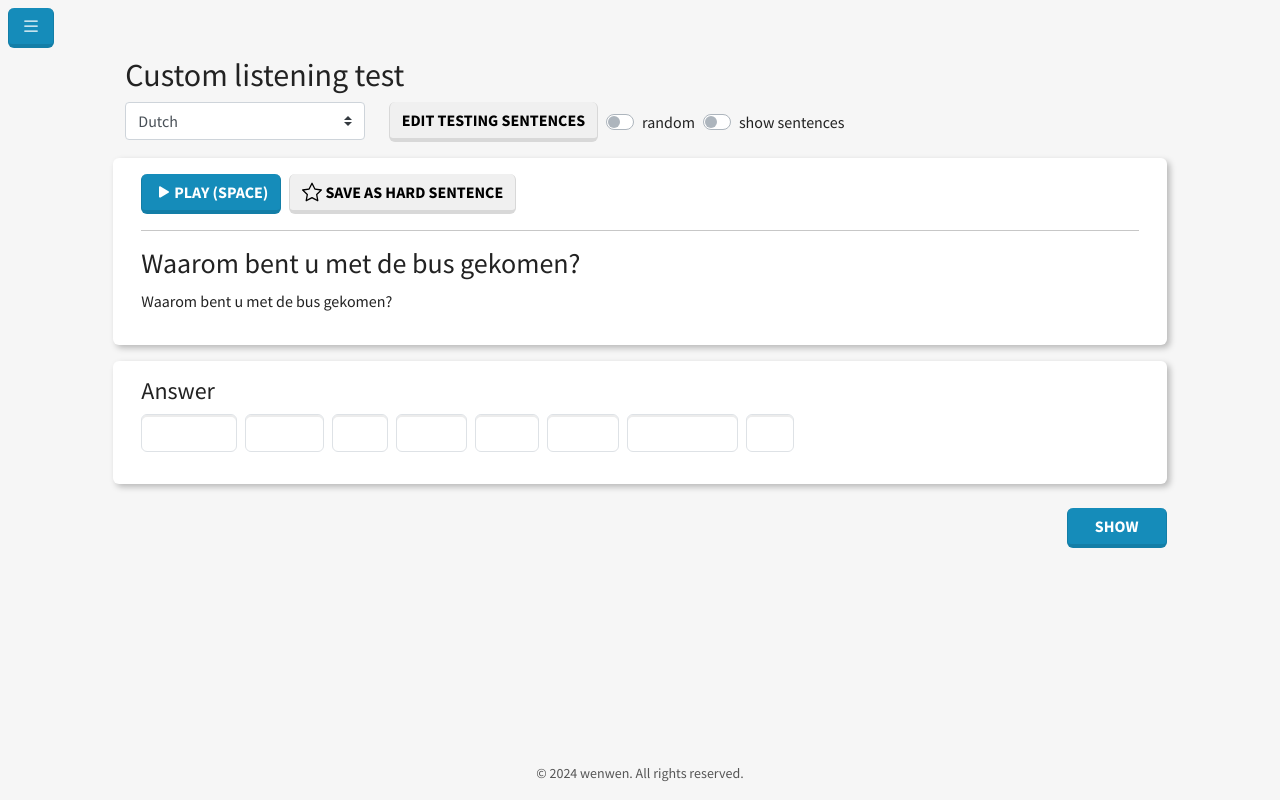
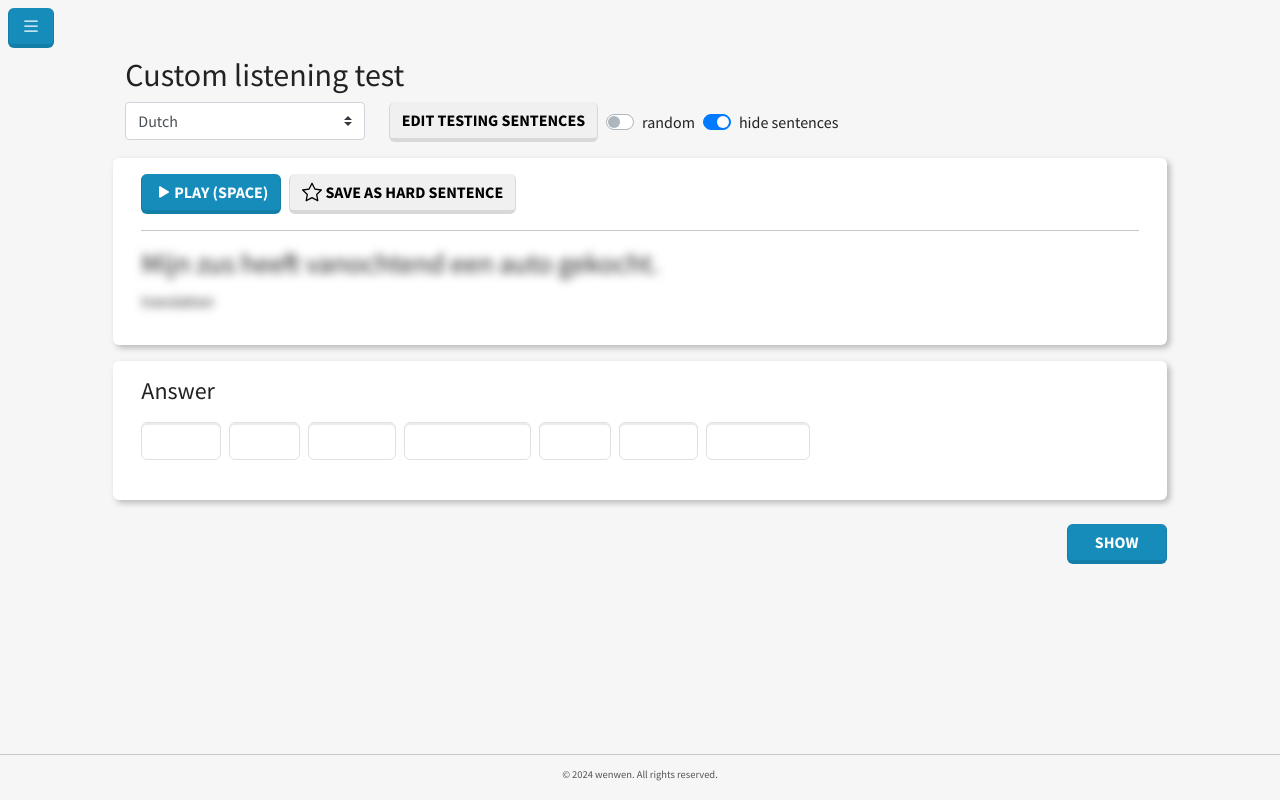
Before and after one commit to wentungwen/language_app, a Vue app in the folder frontend/frontend/: page /custom-listening in a window 1280 px wide. Built offline with nearby package versions, Linux system fonts and the light colour scheme.

Commit message:
adjust the hide and show sentence button

```diff
--- a/frontend/frontend/src/components/FooterBlock.vue
+++ b/frontend/frontend/src/components/FooterBlock.vue
@@ -1,7 +1,7 @@
 <template>
   <footer class="footer bg-light">
     <div class="row">
-      <div class="col-md text-center text-secondary">
+      <div class="footer-text col-md text-center">
         <small>&copy; 2024 wenwen. All rights reserved.</small>
       </div>
     </div>
@@ -10,9 +10,13 @@
 
 <style>
 .footer {
-  padding: 20px 0;
+  padding: 10px 0;
   color: #555;
-  max-height: 60px;
-  margin-top: auto;
+  height: 3rem;
+  border-top: 0.5px solid #c8c8c8;
+}
+.footer-text {
+  font-size: 12px;
+  color: #555;
 }
 </style>
--- a/frontend/frontend/src/views/CustomListeningView.vue
+++ b/frontend/frontend/src/views/CustomListeningView.vue
@@ -4,6 +4,8 @@
       <b-col cols="10">
         <b-row>
           <h2>Custom listening test</h2>
+        </b-row>
+        <b-row>
           <b-col cols="3">
             <b-form-select
               v-model="form_data.lan_code"
@@ -23,11 +25,11 @@
             </b-form-checkbox>
             <b-form-checkbox
               class="ml-2"
-              v-model="is_sentence_shown"
+              v-model="always_show_text"
               name="check-button"
               switch
             >
-              show sentences
+              hide sentences
             </b-form-checkbox>
           </b-col>
         </b-row>
@@ -47,8 +49,8 @@
             </b-button>
             <hr />
             <div class="wrapper" :style="is_blurred ? 'filter: blur(5px)' : ''">
-              <h3>{{ tested_sentence.sentence }}</h3>
-              <p>{{ tested_sentence.translation }}</p>
+              <h3>{{ testing_sentence.sentence }}</h3>
+              <p>{{ testing_sentence.translation }}</p>
             </div>
           </b-card>
         </b-row>
@@ -57,15 +59,21 @@
           <b-card class="mt-3">
             <b-form-group>
               <h4>Answer</h4>
-              <div class="d-flex">
+              <div class="d-flex flex-wrap">
                 <div
                   class="d-flex mr-2"
-                  v-for="(word, idx) in tested_sentence.sentence.split(' ')"
+                  v-for="(word, idx) in testing_sentence.trimmed_sentence_arr"
                   :key="idx"
                 >
                   <b-form-input
-                    :style="{ width: word.length + 6 + 'ch' }"
-                    :maxlength="word.length"
+                    class="my-2"
+                    v-if="word.trim() !== ''"
+                    :ref="`word${idx}`"
+                    :style="{
+                      width: trim_punctuation(word).length + 6 + 'ch',
+                    }"
+                    :maxlength="trim_punctuation(word).length"
+                    @keydown="handle_keydown(idx, $event)"
                   ></b-form-input>
                 </div>
               </div>
@@ -74,15 +82,24 @@
         </b-row>
         <br />
         <b-row class="d-flex justify-content-end">
-          <b-button variant="primary" style="width: 100px">Show</b-button>
+          <b-button
+            variant="primary"
+            style="width: 100px"
+            @click="show_btn"
+            v-show="condition == 'show'"
+            >Show</b-button
+          >
+          <b-button
+            variant="primary"
+            style="width: 100px"
+            @click="next_btn"
+            v-show="condition == 'next'"
+            >Next</b-button
+          >
         </b-row>
 
         <!-- sentence editing modal -->
-        <b-modal
-          v-model="is_modal_open"
-          title="Practice sentences"
-          @ok="sentences_submit"
-        >
+        <b-modal v-model="is_modal_open" title="Practice sentences">
           <b-row class="m-3">
             <b-form-textarea
               class="w-100 h-75"
@@ -100,13 +117,15 @@
 export default {
   data() {
     return {
-      is_blurred: false,
+      condition: "show",
+      always_show_text: true,
+      is_blurred: true,
       is_important: false,
       is_random: false,
-      is_sentence_shown: false,
       is_modal_open: false,
+      current_idx: 0,
       all_sentences_text:
-        "Waarom bent u met de bus gekomen? \nHello, hebben jullie naar het museum geweest?",
+        "Mijn zus heeft vanochtend een auto gekocht. \nDe kat heeft in de zon gelegen. \nWaar hebben jullie vanavond gegeten? \n Wie heb je in het park gezien?\nWij zijn vandaag thuis gebleven ",
       form_data: {
         lan_code: "nl",
         level: null,
@@ -118,31 +137,85 @@ export default {
         { value: "es", text: "Spanish" },
         { value: "ja", text: "Japanese" },
       ],
+      speak_text_data: {
+        rate: 0.8,
+        volumn: 100,
+      },
     };
   },
   methods: {
-    sentences_submit() {
-      // this.all_sentences_array = this.all_sentences_text
-      //   .split("\n")
-      //   .filter((sentence) => sentence !== "");
-      console.log(this.all_sentences_array);
+    next_btn() {
+      this.condition = "show";
+      console.log(this.condition);
+      const sentences = this.all_sentences_text.split("\n");
+      if (this.current_idx < sentences.length - 1) {
+        this.is_blurred = this.always_show_text ? true : false;
+        this.current_idx += 1;
+      } else {
+        console.log("end");
+      }
     },
+    show_btn() {
+      this.is_blurred = false;
+      this.condition = "next";
+      console.log(this.condition);
+    },
+    speak_text(text, lan_code, rate, volumn) {
+      const speech_utterance = new SpeechSynthesisUtterance(text);
+      speech_utterance.lang = lan_code;
+      speech_utterance.rate = rate;
+      speech_utterance.volume = volumn;
+      window.speechSynthesis.speak(speech_utterance);
+    },
+    handle_keydown(idx, event) {
+      if (event.key === "ArrowRight" || event.key === "ArrowLeft") {
+        const nextIdx = event.key === "ArrowRight" ? idx + 1 : idx - 1;
+        const nextInput = this.$refs[`word${nextIdx}`]?.[0];
+        if (nextInput) {
+          nextInput.focus();
+        }
+      }
+    },
+    trim_punctuation(word) {
+      const punctuationRegex = /[!"#$%&()*+,\-./:;<=>?@[\]^_`{|}~]/g;
+      return word.replace(punctuationRegex, "");
+    },
+    // sentences_submit() {
+    //   console.log(this.all_sentences_array);
+    // },
     openModal() {
       this.is_modal_open = true;
     },
-    play_btn() {},
+    play_btn() {
+      this.speak_text(
+        this.testing_sentence.sentence,
+        this.form_data.lan_code,
+        this.speak_text_data.rate,
+        this.speak_text_data.volumn
+      );
+    },
   },
   computed: {
-    tested_sentence() {
+    testing_sentence() {
+      const target_sentence = this.all_sentences_text
+        .split("\n")
+        .filter((sentence) => sentence !== "")[this.current_idx];
+      const target_sentence_arr = target_sentence
+        .split(" ")
+        .map((word) => {
+          return this.trim_punctuation(word);
+        })
+        .filter((word) => word !== "");
       return {
-        sentence: this.all_sentences_array[0],
-        translation: this.all_sentences_array[0],
+        sentence: target_sentence,
+        trimmed_sentence_arr: target_sentence_arr,
+        translation: "translation",
       };
     },
-    all_sentences_array() {
-      return this.all_sentences_text
-        .split("\n")
-        .filter((sentence) => sentence !== "");
+  },
+  watch: {
+    always_show_text(new_value) {
+      this.is_blurred = new_value;
     },
   },
 };
```
Also changed, not shown: 1 other file (tests, documents, lock files or other folders).
